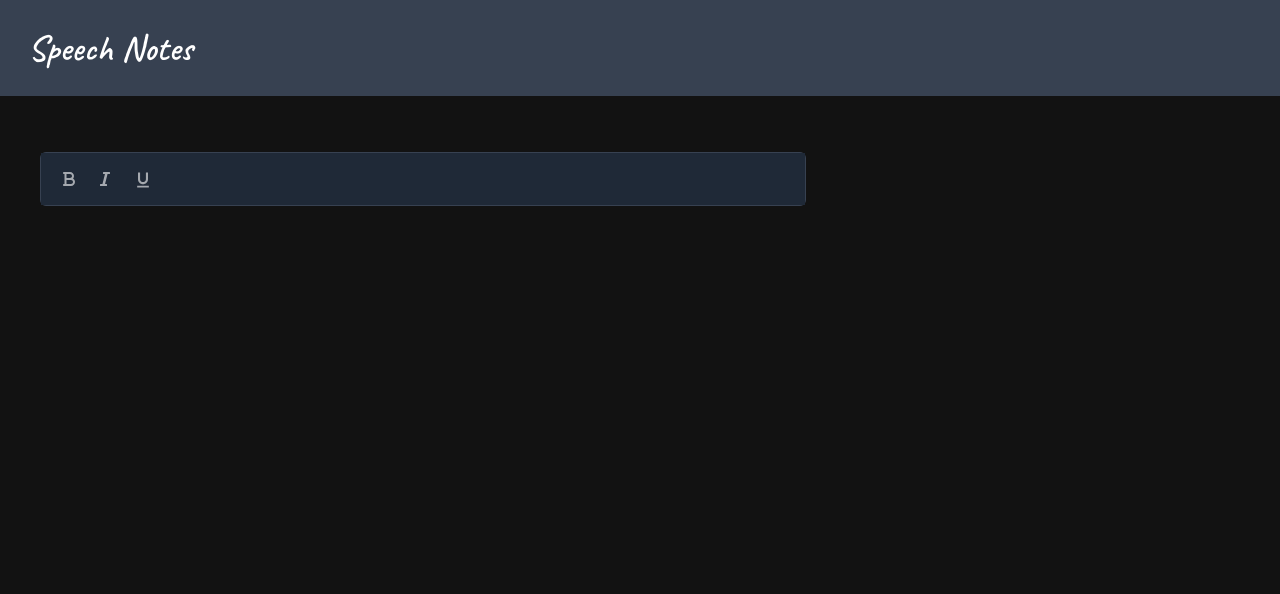
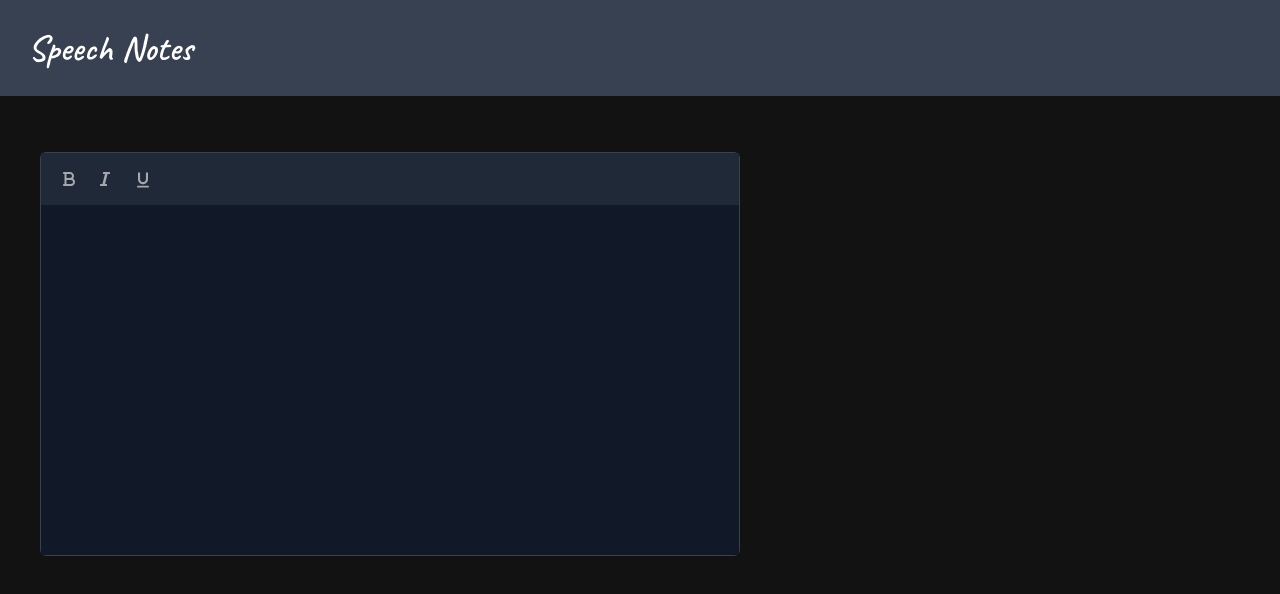
Before and after one commit to gabrielalencs/Quick-Notes, a React (Vite) app: page / in a window 1280 px wide. Shown: the top 594 px of the page. Built offline with nearby package versions, Linux system fonts and the light colour scheme.

Commit message:
feat: finalizes annotation container logic

```diff
--- a/src/App.css
+++ b/src/App.css
@@ -19,6 +19,49 @@ body {
     background-color: #121212;
 }
 
+svg {
+    outline: none;
+}
+
+
+/* Animação do cursor */
+@keyframes blink {
+    0% {
+        opacity: 1;
+    }
+
+    50% {
+        opacity: 0;
+    }
+
+    100% {
+        opacity: 1;
+    }
+}
+
+
+.text-typing {
+    display: inline-block;
+    position: relative;
+
+    &::after {
+        content: '|';
+        position: absolute;
+        top: 0;
+        right: -5px;
+        animation: blink 1s infinite;
+        opacity: 1;
+        color: white;
+    }
+
+    &::before {
+        content: '';
+        display: inline-block;
+        width: 1px;
+        height: 1px;
+    }
+}
+
 
 /* Tippy.js */
 
--- a/src/components/NoteCreationContainer/index.jsx
+++ b/src/components/NoteCreationContainer/index.jsx
@@ -1,6 +1,6 @@
 // React
 
-import { useEffect } from 'react';
+import { useEffect, useState, useRef } from 'react';
 
 // Tippy.js
 
@@ -18,7 +18,14 @@ import { MdFormatUnderlined } from "react-icons/md";
 
 const NoteCreationContainer = () => {
 
+    const [noteText, setNoteText] = useState('');
+    const containerNoteRef = useRef(null);
 
+    window.addEventListener('click', (event) => {
+        if (containerNoteRef.current && event.target.closest('.textFormattingButton')) {
+            containerNoteRef.current.focus();
+        }
+    });
 
     // Tippy.js
 
@@ -39,8 +46,9 @@ const NoteCreationContainer = () => {
     }, []);
 
 
+
     return (
-        <div className="bg-blue-container-notes border border-blue-header rounded-md max-w-[766px]">
+        <div className=" border border-blue-header rounded-md max-w-[700px]">
             <div className="py-4 px-5 flex items-center gap-5 text-white bg-blue-container-notes-header">
                 <button id="boldButton">
                     <FaBold className="textFormattingButton" />
@@ -54,6 +62,15 @@ const NoteCreationContainer = () => {
                     <MdFormatUnderlined className="textFormattingButton text-xl relative top-[0.5px]" />
                 </button>
             </div>
+
+            <div className='bg-blue-container-notes h-[350px] p-5 outline-none'>
+                <textarea
+                    className='bg-transparent text-white inline-block h-full w-full resize-none focus:outline-none'
+                    ref={containerNoteRef}
+                    value={noteText}
+                    onChange={(event) => setNoteText(event.target.value)}
+                />
+            </div>
         </div>
     )
 }
```
